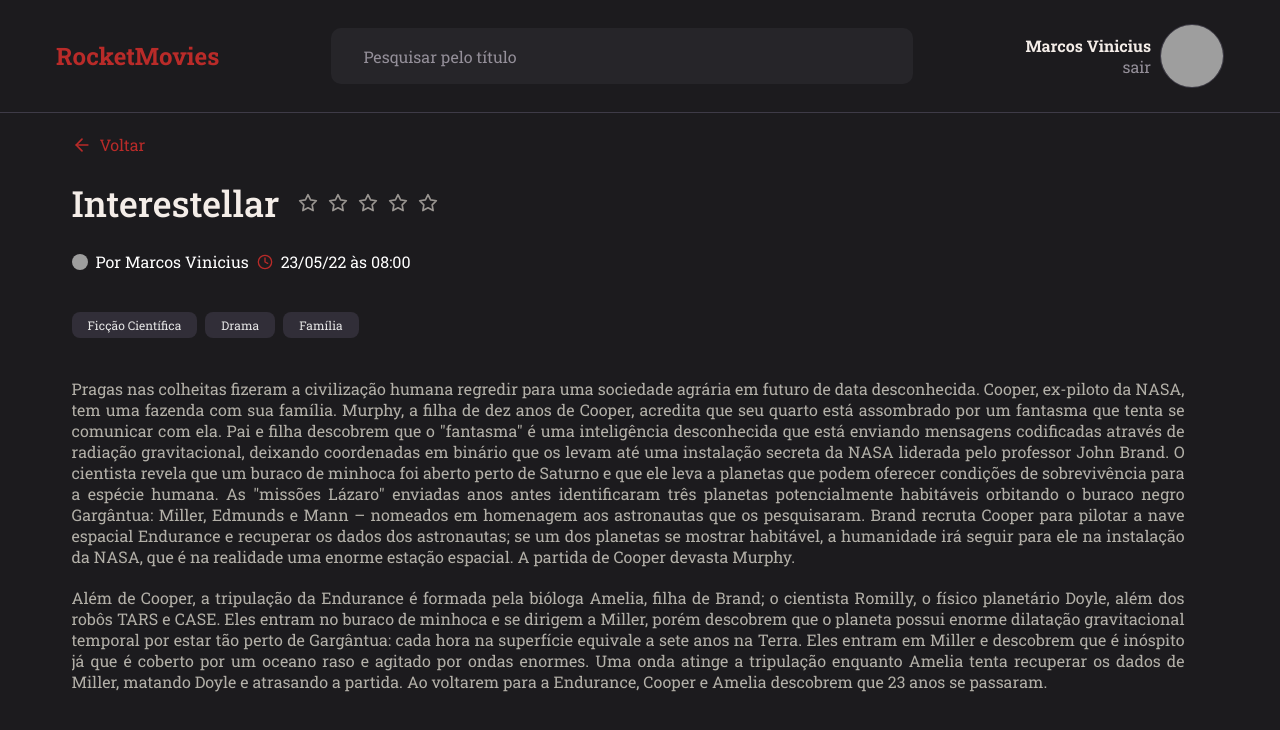
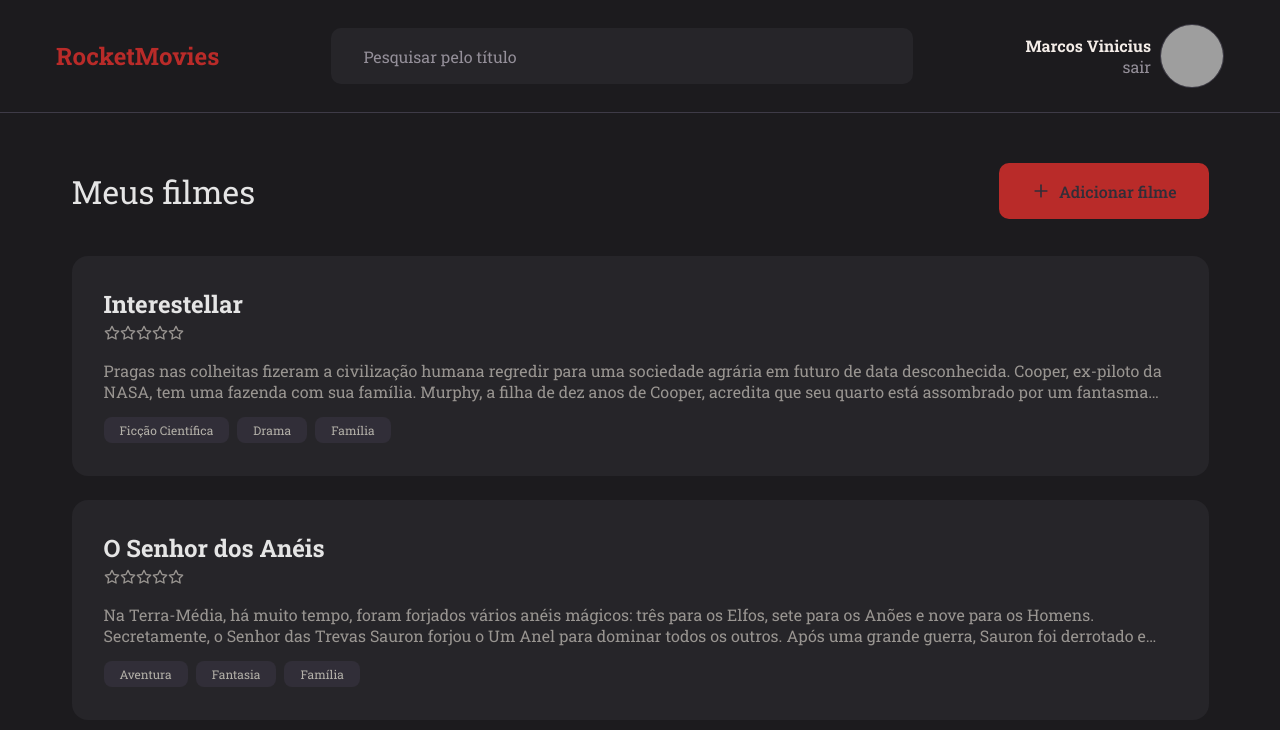
Before and after one commit to mviniciussb/MovieNotes--Frontend, a React (Vite) app: page / in a window 1280 px wide. Shown: the top 730 px of the page. Built offline with nearby package versions, Linux system fonts and the light colour scheme; grey boxes are pictures that could not be loaded.

Commit message:
Improved the home page

```diff
--- a/src/components/note/index.jsx
+++ b/src/components/note/index.jsx
@@ -1,56 +1,11 @@
 import { Container } from "./style";
-import { FiStar } from "react-icons/fi";
-import { Tag } from "../tag";
 
-export function Note({ title }) {
+
+export function Note({ title, children }) {
   return (
     <Container>
       <h2>{title}</h2>
-
-      <div className="rating">
-        <FiStar />
-        <FiStar />
-        <FiStar />
-        <FiStar />
-        <FiStar />
-      </div>
-
-      <p>
-        Pragas nas colheitas fizeram a civilização humana regredir para uma
-        sociedade agrária em futuro de data desconhecida. Cooper, ex-piloto da
-        NASA, tem uma fazenda com sua família. Murphy, a filha de dez anos de
-        Cooper, acredita que seu quarto está assombrado por um fantasma que
-        tenta se comunicar com ela. Pai e filha descobrem que o "fantasma" é uma
-        inteligência desconhecida que está enviando mensagens codificadas
-        através de radiação gravitacional, deixando coordenadas em binário que
-        os levam até uma instalação secreta da NASA liderada pelo professor John
-        Brand. O cientista revela que um buraco de minhoca foi aberto perto de
-        Saturno e que ele leva a planetas que podem oferecer condições de
-        sobrevivência para a espécie humana. As "missões Lázaro" enviadas anos
-        antes identificaram três planetas potencialmente habitáveis orbitando o
-        buraco negro Gargântua: Miller, Edmunds e Mann – nomeados em homenagem
-        aos astronautas que os pesquisaram. Brand recruta Cooper para pilotar a
-        nave espacial Endurance e recuperar os dados dos astronautas; se um dos
-        planetas se mostrar habitável, a humanidade irá seguir para ele na
-        instalação da NASA, que é na realidade uma enorme estação espacial. A
-        partida de Cooper devasta Murphy. Além de Cooper, a tripulação da
-        Endurance é formada pela bióloga Amelia, filha de Brand; o cientista
-        Romilly, o físico planetário Doyle, além dos robôs TARS e CASE. Eles
-        entram no buraco de minhoca e se dirigem a Miller, porém descobrem que o
-        planeta possui enorme dilatação gravitacional temporal por estar tão
-        perto de Gargântua: cada hora na superfície equivale a sete anos na
-        Terra. Eles entram em Miller e descobrem que é inóspito já que é coberto
-        por um oceano raso e agitado por ondas enormes. Uma onda atinge a
-        tripulação enquanto Amelia tenta recuperar os dados de Miller, matando
-        Doyle e atrasando a partida. Ao voltarem para a Endurance, Cooper e
-        Amelia descobrem que 23 anos se passaram.
-      </p>
-
-      <section>
-        <Tag title="Ficção Científica" />
-        <Tag title="Drama" />
-        <Tag title="Família" />
-      </section>
+      {children}
     </Container>
   );
 }
--- a/src/components/note/style.js
+++ b/src/components/note/style.js
@@ -14,38 +14,4 @@ export const Container = styled.div`
     color: ${({ theme }) => theme.COLORS.WHITE_2};
     font-size: 2.4rem;
   }
-
-  > .rating{
-    margin-top: .4rem;
-
-    svg {
-      stroke: ${({ theme }) => theme.COLORS.GRAY_1};
-      /* fill: ${({ theme }) => theme.COLORS.GRAY_1}; */
-
-    }
-  }
-
-  > p {
-    color: ${({ theme }) => theme.COLORS.GRAY_1};
-    max-height: 5.2rem;
-    overflow: hidden;
-    text-overflow: ellipsis;
-     display: -webkit-box;
-    -webkit-line-clamp: 2;
-    -webkit-box-orient: vertical;
-
-    margin: 1.5rem 0;
-  }
-
-  > section {
-    display: flex;
-    gap: .8rem;
-
-    span {
-    color: ${({ theme }) => theme.COLORS.GRAY_4};
-
-    }
-  }
-
-
 `;
--- a/src/main.jsx
+++ b/src/main.jsx
@@ -1,7 +1,7 @@
 import { StrictMode } from "react";
 import { createRoot } from "react-dom/client";
 
-import {MoviePreview} from "./pages/moviePreview"
+import {Home} from "./pages/home"
 
 import { ThemeProvider } from "styled-components";
 import { GlobalStyle } from "./styles/global";
@@ -11,7 +11,7 @@ createRoot(document.getElementById("root")).render(
   <StrictMode>
     <ThemeProvider theme={theme}>
       <GlobalStyle />
-      <MoviePreview/>
+      <Home/>
     </ThemeProvider>
   </StrictMode>
 );
--- a/src/pages/home/index.jsx
+++ b/src/pages/home/index.jsx
@@ -1,10 +1,9 @@
 import { Container, Main } from "./style";
-
 import { Header } from "../../components/header";
 import { Button } from "../../components/button";
-import {Note} from "../../components/note"
-
-import { FiPlus } from "react-icons/fi";
+import { Note } from "../../components/note";
+import { Tag } from "../../components/tag";
+import { FiStar, FiPlus } from "react-icons/fi";
 
 export function Home() {
   return (
@@ -13,7 +12,6 @@ export function Home() {
       <Main>
         <div className="title-page">
           <h2>Meus filmes</h2>
-
           <Button
             title={
               <>
@@ -25,9 +23,79 @@ export function Home() {
         </div>
 
         <section>
-          <Note
-            title="Interestellar"
-          />
+          <Note title="Interestellar">
+            <div className="rating">
+              <FiStar />
+              <FiStar />
+              <FiStar />
+              <FiStar />
+              <FiStar />
+            </div>
+
+            <p>
+              Pragas nas colheitas fizeram a civilização humana regredir para
+              uma sociedade agrária em futuro de data desconhecida. Cooper,
+              ex-piloto da NASA, tem uma fazenda com sua família. Murphy, a
+              filha de dez anos de Cooper, acredita que seu quarto está
+              assombrado por um fantasma que tenta se comunicar com ela. Pai e
+              filha descobrem que o "fantasma" é uma inteligência desconhecida
+              que está enviando mensagens codificadas através de radiação
+              gravitacional, deixando coordenadas em binário que os levam até
+              uma instalação secreta da NASA liderada pelo professor John Brand.
+              O cientista revela que um buraco de minhoca foi aberto perto de
+              Saturno e que ele leva a planetas que podem oferecer condições de
+              sobrevivência para a espécie humana. As "missões Lázaro" enviadas
+              anos antes identificaram três planetas potencialmente habitáveis
+              orbitando o buraco negro Gargântua: Miller, Edmunds e Mann –
+              nomeados em homenagem aos astronautas que os pesquisaram. Brand
+              recruta Cooper para pilotar a nave espacial Endurance e recuperar
+              os dados dos astronautas; se um dos planetas se mostrar habitável,
+              a humanidade irá seguir para ele na instalação da NASA, que é na
+              realidade uma enorme estação espacial. A partida de Cooper devasta
+              Murphy. Além de Cooper, a tripulação da Endurance é formada pela
+              bióloga Amelia, filha de Brand; o cientista Romilly, o físico
+              planetário Doyle, além dos robôs TARS e CASE. Eles entram no
+              buraco de minhoca e se dirigem a Miller, porém descobrem que o
+              planeta possui enorme dilatação gravitacional temporal por estar
+              tão perto de Gargântua: cada hora na superfície equivale a sete
+              anos na Terra. Eles entram em Miller e descobrem que é inóspito já
+              que é coberto por um oceano raso e agitado por ondas enormes. Uma
+              onda atinge a tripulação enquanto Amelia tenta recuperar os dados
+              de Miller, matando Doyle e atrasando a partida. Ao voltarem para a
+              Endurance, Cooper e Amelia descobrem que 23 anos se passaram.
+            </p>
+
+            <div className="tags">
+              <Tag title="Ficção Científica" />
+              <Tag title="Drama" />
+              <Tag title="Família" />
+            </div>
+          </Note>
+
+          <Note title="O Senhor dos Anéis">
+            <div className="rating">
+              <FiStar />
+              <FiStar />
+              <FiStar />
+              <FiStar />
+              <FiStar />
+            </div>
+
+            <p>
+              Na Terra-Média, há muito tempo, foram forjados vários anéis
+              mágicos: três para os Elfos, sete para os Anões e nove para os
+              Homens. Secretamente, o Senhor das Trevas Sauron forjou o Um Anel
+              para dominar todos os outros. Após uma grande guerra, Sauron foi
+              derrotado e perdeu o anel, que acabou encontrado pela criatura
+              Gollum e, posteriormente, pelo hobbit Bilbo Bolseiro.
+            </p>
+
+            <div className="tags">
+              <Tag title="Aventura" />
+              <Tag title="Fantasia" />
+              <Tag title="Família" />
+            </div>
+          </Note>
         </section>
       </Main>
     </Container>
--- a/src/pages/home/style.js
+++ b/src/pages/home/style.js
@@ -2,8 +2,7 @@ import styled from "styled-components";
 
 export const Container = styled.div`
   height: 100%;
-
-`
+`;
 
 export const Main = styled.main`
   max-width: 113.7rem;
@@ -12,7 +11,7 @@ export const Main = styled.main`
   flex-direction: column;
   gap: 3.7rem;
 
-    > .title-page{
+  > .title-page {
     display: flex;
     justify-content: space-between;
     align-items: center;
@@ -21,14 +20,13 @@ export const Main = styled.main`
       font-weight: 400;
       font-size: 3.2rem;
 
-            color: ${({theme}) => theme.COLORS.WHITE_2};
+      color: ${({ theme }) => theme.COLORS.WHITE_2};
     }
-
 
     button {
       display: flex;
       align-items: center;
-            gap: .8rem;
+      gap: 0.8rem;
       width: max-content;
       padding: 0 3.2rem;
 
@@ -45,5 +43,35 @@ export const Main = styled.main`
 
     max-height: 58vh;
     overflow-y: auto;
+
+    .rating {
+      margin-top: 0.4rem;
+
+      svg {
+        stroke: ${({ theme }) => theme.COLORS.GRAY_1};
+        /* fill: ${({ theme }) => theme.COLORS.GRAY_1}; */
+      }
+    }
+
+    p {
+      color: ${({ theme }) => theme.COLORS.GRAY_1};
+      max-height: 5.2rem;
+      overflow: hidden;
+      text-overflow: ellipsis;
+      display: -webkit-box;
+      -webkit-line-clamp: 2;
+      -webkit-box-orient: vertical;
+
+      margin: 1.5rem 0;
+    }
+
+    .tags {
+      display: flex;
+      gap: 0.8rem;
+
+      span {
+        color: ${({ theme }) => theme.COLORS.GRAY_4};
+      }
+    }
   }
 `;
```
Lines whose indentation alone changed are shown as unchanged.
